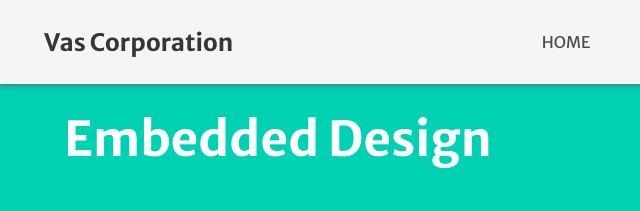
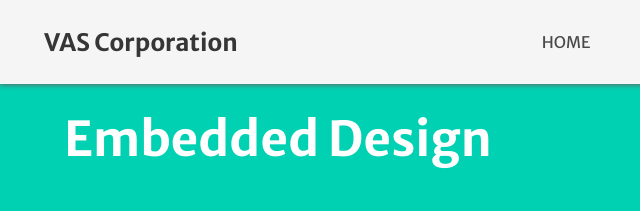
Before and after one commit to Albis-dev/vas-web-new, a plain HTML site: page html/designing.html in a window 1280 px wide. Shown: the top 211 px of the page, 0-640 px from the left. Drawn offline with Linux system fonts and the light colour scheme.

Commit message:
Vas 를 VAS로 변경

```diff
--- a/html/designing.html
+++ b/html/designing.html
@@ -3,7 +3,7 @@
 <head>
     <meta charset="utf-8">
     <meta name="viewport" content="width=device-width, initial-scale=1">
-    <title>Vas Corporation</title>
+    <title>VAS Corporation</title>
     <link rel="stylesheet" href="../css/mystyles.css">
     <link rel="stylesheet" href="../css/animate.css">
     <link rel="stylesheet" href="../scrolly/cssanimation.css">
@@ -16,7 +16,7 @@
     <div class="navbar-brand">
         <a class="navbar-item-logo no-hover">
         <h1 class="logo-title is-size-4 is-size-5-mobile">
-            Vas Corporation
+            VAS Corporation
         </h1>
         </a>
         <a role="button" class="navbar-burger" aria-label="menu" aria-expanded="false">
```
Also changed, not shown: html/programming.html (+2 -2 lines), html/testing.html (+2 -2 lines), index.html (+4 -4 lines).
